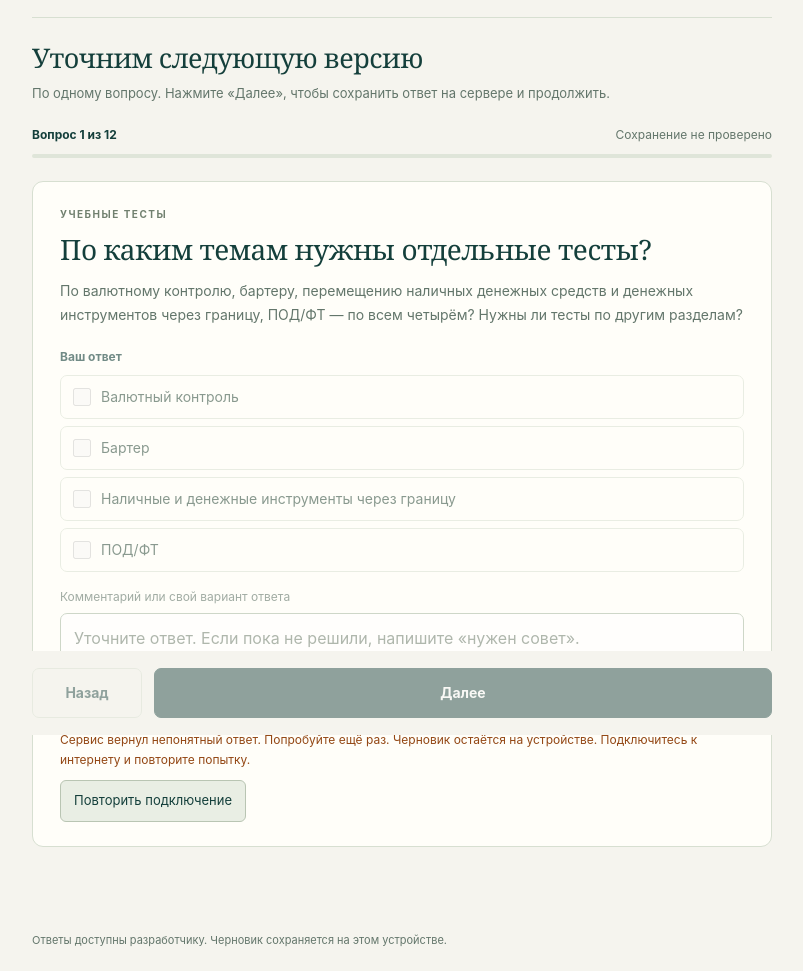
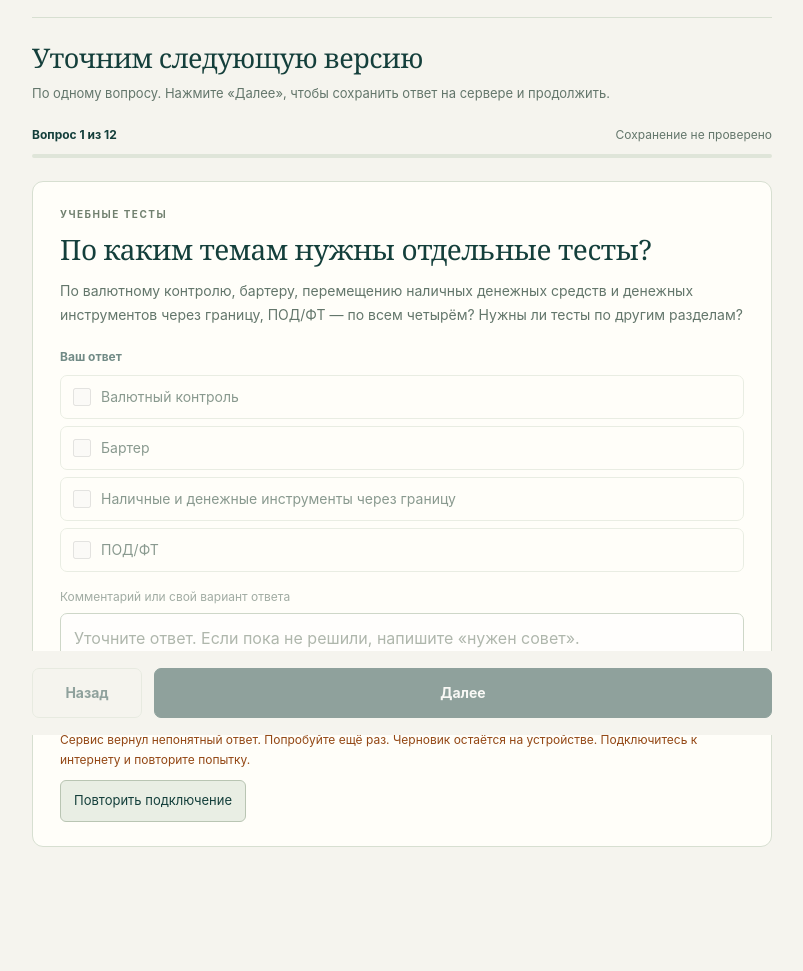
Before and after one commit to RelaxPV/currency-control-questions, a plain HTML site: page index.html in a window 1280 px wide. Shown: the part 65-1036 px from the top of the page, without its empty margins (238-1041 px from the left). After the commit the page ends 996 px from the top, so only its background shows below. Drawn offline with Linux system fonts and the light colour scheme; no server answers.

Commit message:
Remove routine draft and developer notice

```diff
--- a/index.html
+++ b/index.html
@@ -113,7 +113,7 @@
             <button class="retry" type="button" id="retry-button" hidden>Повторить подключение</button>
           </section>
           <div class="wizard-controls"><button class="button secondary" type="button" id="previous-button" disabled>Назад</button><button class="button" type="submit" id="next-button" disabled>Далее</button></div>
-          <p class="privacy" id="draft-note">Ответы будут доступны разработчику. Черновик на устройстве помогает продолжить при потере связи.</p>
+          <p class="privacy" id="draft-note" hidden></p>
         </form>
       </div>
       <section class="success" id="success" aria-labelledby="success-title" hidden>
@@ -169,7 +169,7 @@
       return draft;
     };
     const setStatus = (text,kind='') => { ui.status.textContent=text;ui.status.dataset.kind=kind; };
-    const storageNote = () => { ui.draft.textContent = state.storageWorking ? 'Ответы доступны разработчику. Черновик сохраняется на этом устройстве.' : 'Браузер не сохранил локальный черновик. Дождитесь подтверждения сервера перед закрытием страницы.'; };
+    const storageNote = () => { ui.draft.hidden = state.storageWorking; ui.draft.textContent = state.storageWorking ? '' : 'Браузер не сохранил локальный черновик. Дождитесь подтверждения сервера перед закрытием страницы.'; };
     const persist = () => {
       if (!state.sessionId) return;
       try {
```
